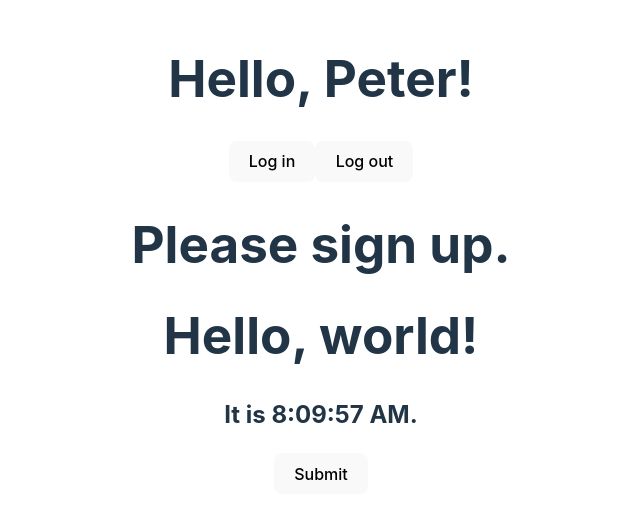
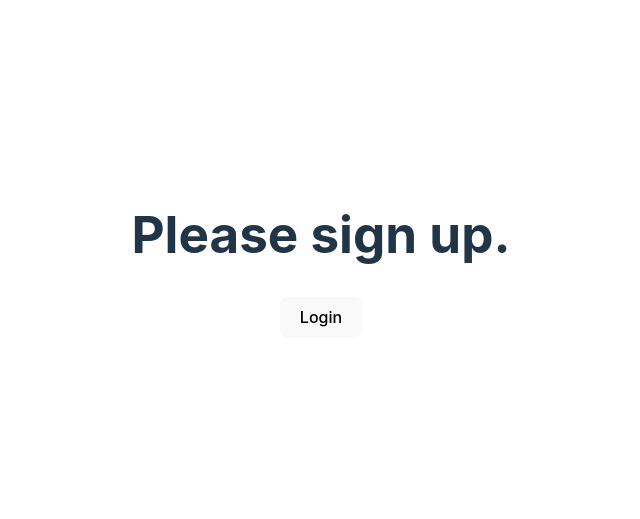
Before and after one commit to petrj99/NNPIA_CV08, a React (Vite) app: page / in a window 1280 px wide. Shown: the part 145-664 px from the top of the page, without its empty margins (319-959 px from the left). Built offline with nearby package versions, Linux system fonts and the light colour scheme.

Commit message:
Commit part 7/2

```diff
--- a/src/App.jsx
+++ b/src/App.jsx
@@ -3,56 +3,6 @@ import reactLogo from './assets/react.svg'
 import viteLogo from '/vite.svg'
 import './App.css'
 import ReactDOM from "react-dom/client";
-
-class Clock extends React.Component {
-    constructor(props) {
-        super(props);
-        this.state = { date: new Date() };
-    }
-
-    componentDidMount() {
-        this.timerID = setInterval(
-            () => this.tick(),
-            1000
-        );
-    }
-
-    componentWillUnmount() {
-        clearInterval(this.timerID);
-    }
-
-    tick() {
-        this.setState({
-            date: new Date()
-        });
-    }
-
-    render() {
-        return (
-            <div>
-                <h1>Hello, world!</h1>
-                <h2>It is {this.state.date.toLocaleTimeString()}.</h2>
-            </div>
-        );
-    }
-}
-
-function Welcome(props) {
-    return <h1>Hello, {props.name}!</h1>;
-}
-
-function Form() {
-    function handleSubmit(e) {
-        e.preventDefault();
-        console.log('You clicked submit.');
-    }
-
-    return (
-        <form onSubmit={handleSubmit}>
-            <button type="submit">Submit</button>
-        </form>
-    );
-}
 
 function UserGreeting(props) {
     return <h1>Welcome back!</h1>;
@@ -70,25 +20,43 @@ function Greeting(props) {
     return <GuestGreeting />;
 }
 
+function LoginButton(props) {
+    return (
+        <button onClick={props.onClick}>
+            Login
+        </button>
+    );
+}
+
+function LogoutButton(props) {
+    return (
+        <button onClick={props.onClick}>
+            Logout
+        </button>
+    );
+}
+
 function App() {
     const [isLoggedIn, setIsLoggedIn] = useState(false);
 
-    function handleLoginClick() {
+    const handleLoginClick = () => {
         setIsLoggedIn(true);
-    }
+    };
 
-    function handleLogoutClick() {
+    const handleLogoutClick = () => {
         setIsLoggedIn(false);
-    }
+    };
+
+    let button = isLoggedIn ? (
+        <LogoutButton onClick={handleLogoutClick} />
+    ) : (
+        <LoginButton onClick={handleLoginClick} />
+    );
 
     return (
         <div>
-            <Welcome name="Peter"/>
-            <button onClick={handleLoginClick}>Log in</button>
-            <button onClick={handleLogoutClick}>Log out</button>
             <Greeting isLoggedIn={isLoggedIn} />
-            <Clock />
-            <Form />
+            {button}
         </div>
     );
 }
```
